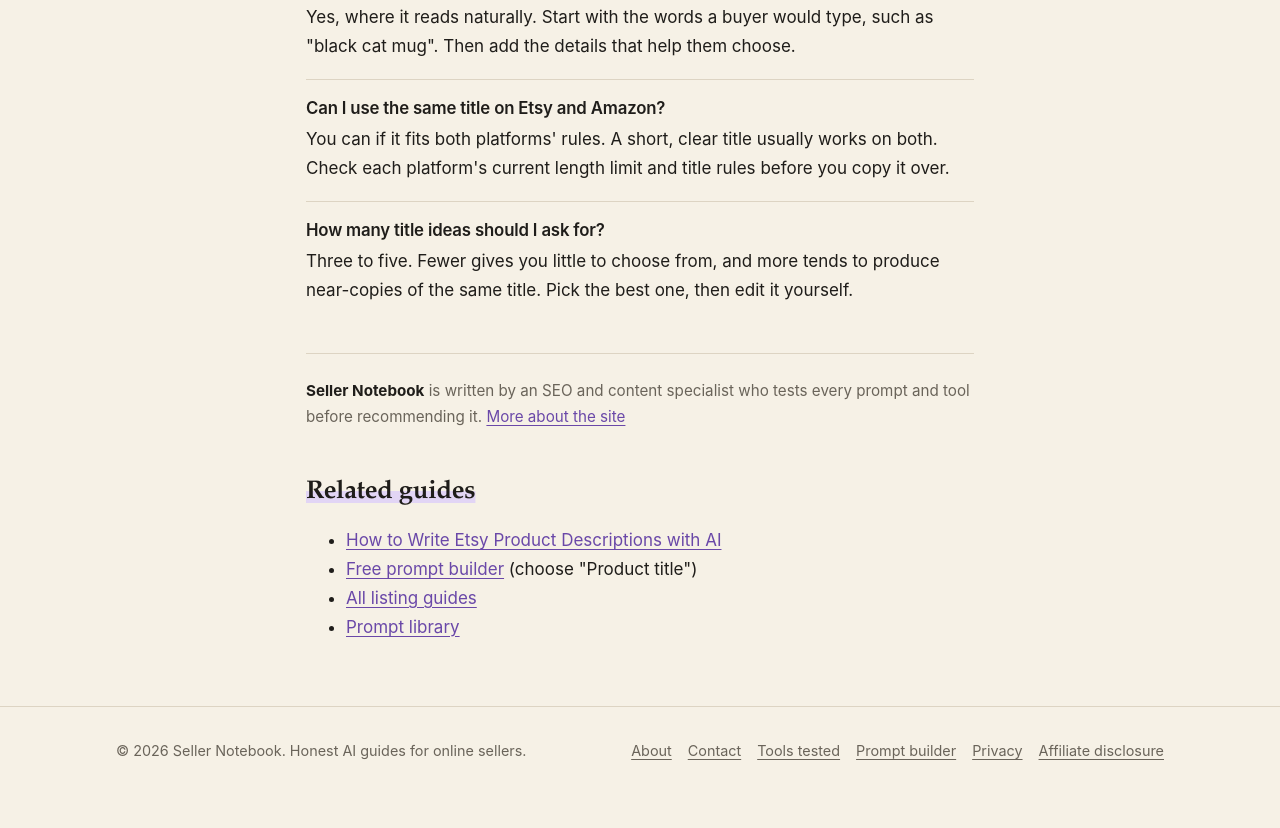
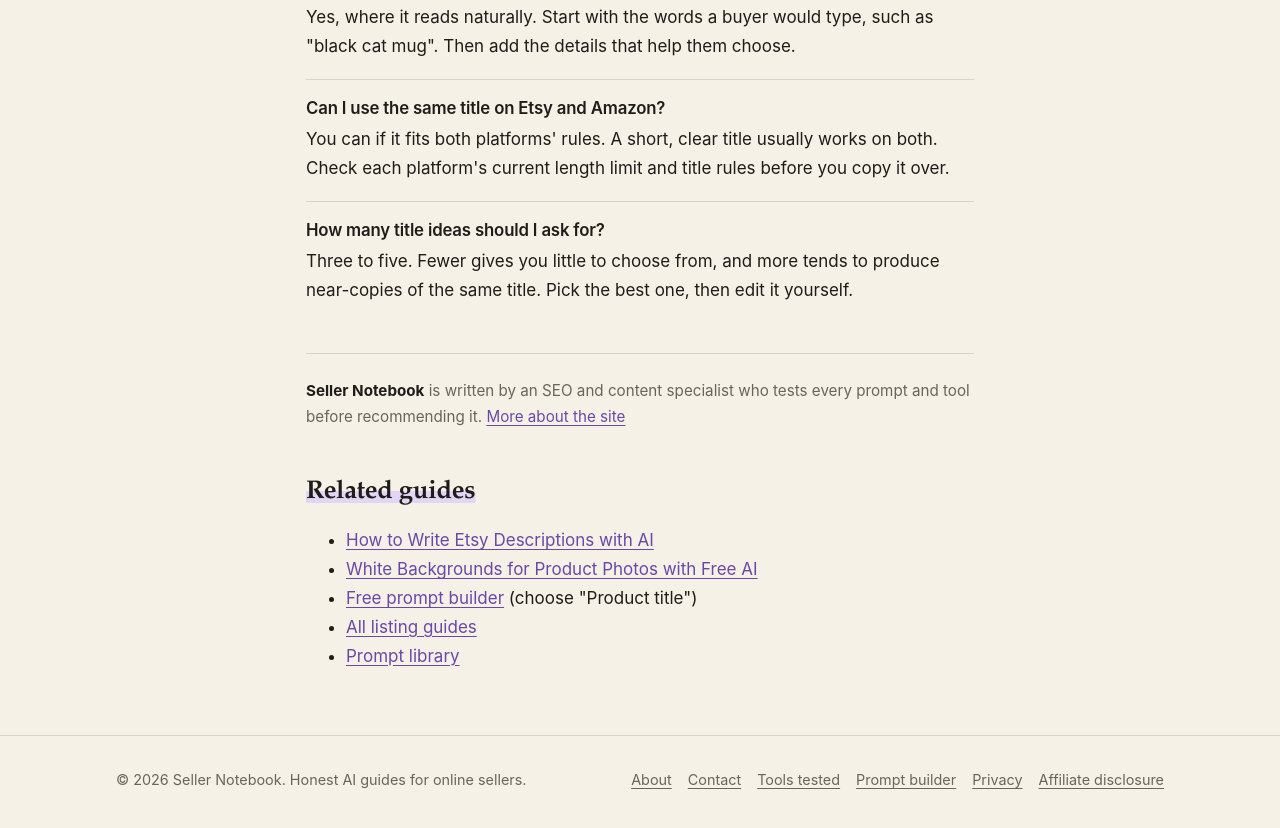
Before and after one commit to BojanaPetronjevic/sellernotebook, a plain HTML site: page ai-product-titles/index.html in a window 1280 px wide. Shown: the part 7510-8338 px from the top of the page. Drawn offline with Linux system fonts and the light colour scheme.

Commit message:
Add files via upload

```diff
--- a/ai-product-titles/index.html
+++ b/ai-product-titles/index.html
@@ -326,7 +326,8 @@ Give me 3 versions. Don't add new information.</pre>
 
         <h2>Related guides</h2>
         <ul>
-          <li><a href="/etsy-product-descriptions-ai/">How to Write Etsy Product Descriptions with AI</a></li>
+          <li><a href="/etsy-product-descriptions-ai/">How to Write Etsy Descriptions with AI</a></li>
+          <li><a href="/white-background-product-photos-ai/">White Backgrounds for Product Photos with Free AI</a></li>
           <li><a href="/prompt-builder/">Free prompt builder</a> (choose "Product title")</li>
           <li><a href="/listings/">All listing guides</a></li>
           <li><a href="/prompts/">Prompt library</a></li>
```
